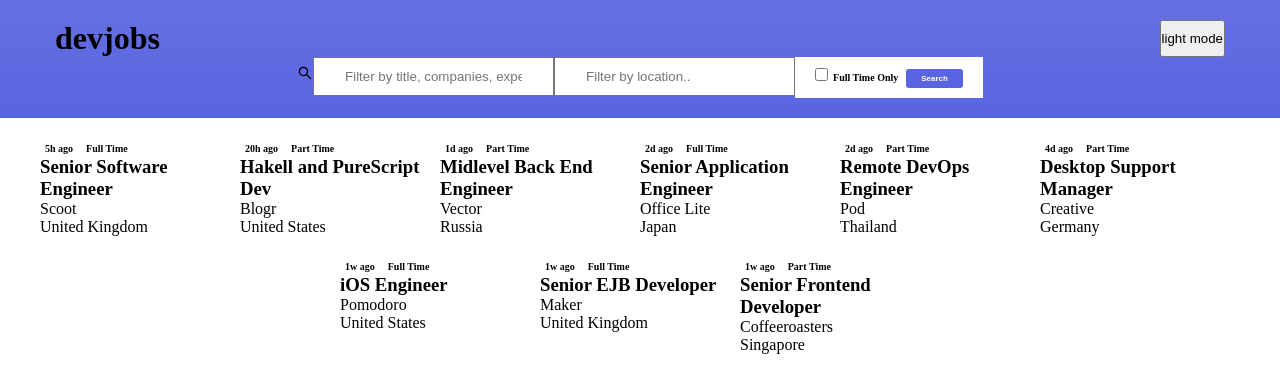
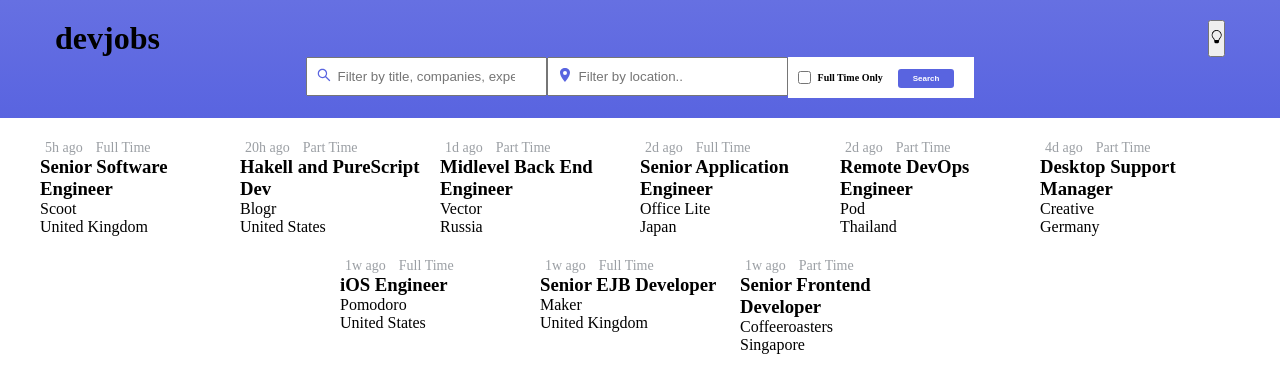
Before and after one commit to derickcoleman87/job-board, a React (Vite) app: page / in a window 1280 px wide. Shown: the top 392 px of the page. Built offline with nearby package versions, Linux system fonts and the light colour scheme.

Commit message:
styling header and adding react icons

```diff
--- a/src/Header.css
+++ b/src/Header.css
@@ -34,6 +34,7 @@ input {
 .search {
   background-color: white;
   padding: 10px 20px;
+  position: relative;
 }
 
 span {
@@ -52,3 +53,29 @@ span {
   border: none;
   border-radius: 3px;
 }
+
+.search-input,
+.location-div {
+  position: relative;
+}
+
+.search-icon,
+.location-icon {
+  position: absolute;
+  left: 10px;
+  top: 10px;
+  color: var(--dark-purple);
+}
+
+label {
+  padding-left: 10px;
+  padding-right: 15px;
+  font-size: 10px;
+  font-weight: 800;
+}
+.checkbox {
+  position: absolute;
+  left: 10px;
+  top: 14px;
+  padding-right: 15px;
+}
--- a/src/Header.jsx
+++ b/src/Header.jsx
@@ -1,6 +1,8 @@
 import React, { useState } from "react";
 import "./Header.css";
 import { AiOutlineSearch } from "react-icons/ai";
+import { IoLocationSharp } from "react-icons/io5";
+import { BsLightbulb } from "react-icons/bs";
 
 let mode = "dark";
 
@@ -14,7 +16,7 @@ function Header({ mode, setMode, searchJobs, isChecked }) {
       <div className="header_top-row">
         <h1>devjobs</h1>
         <button onClick={() => setMode(mode === "dark" ? "light" : "dark")}>
-          {mode} mode
+          <BsLightbulb />
         </button>
       </div>
       <form
@@ -24,8 +26,8 @@ function Header({ mode, setMode, searchJobs, isChecked }) {
           searchJobs(searchText, location, checked);
         }}
       >
-        <div>
-          <AiOutlineSearch />
+        <div className="search-input">
+          <AiOutlineSearch className="search-icon" />
           <input
             value={searchText}
             onChange={(e) => setSearchText(e.target.value)}
@@ -33,7 +35,8 @@ function Header({ mode, setMode, searchJobs, isChecked }) {
             placeholder="Filter by title, companies, expertise.."
           />
         </div>
-        <div>
+        <div className="location-div">
+          <IoLocationSharp className="location-icon" />
           <input
             value={location}
             onChange={(e) => setLocation(e.target.value)}
@@ -43,13 +46,14 @@ function Header({ mode, setMode, searchJobs, isChecked }) {
         </div>
         <div className="search">
           <input
+            className="checkbox"
             value={checked}
             onChange={(e) => setChecked(e.target.value)}
             type="checkbox"
-            name=""
-            id=""
+            name="full-time"
+            id="full-time"
           />
-          <span>Full Time Only</span>
+          <label for="full-time">Full Time Only</label>
           <button className="search-btn">Search</button>
         </div>
       </form>
--- a/src/Job.css
+++ b/src/Job.css
@@ -2,3 +2,10 @@
   width: 200px;
   margin-bottom: 20px;
 }
+
+.time-created,
+.duration {
+  color: #9b9fa4;
+  font-size: 14px;
+  font-weight: 500;
+}
```
